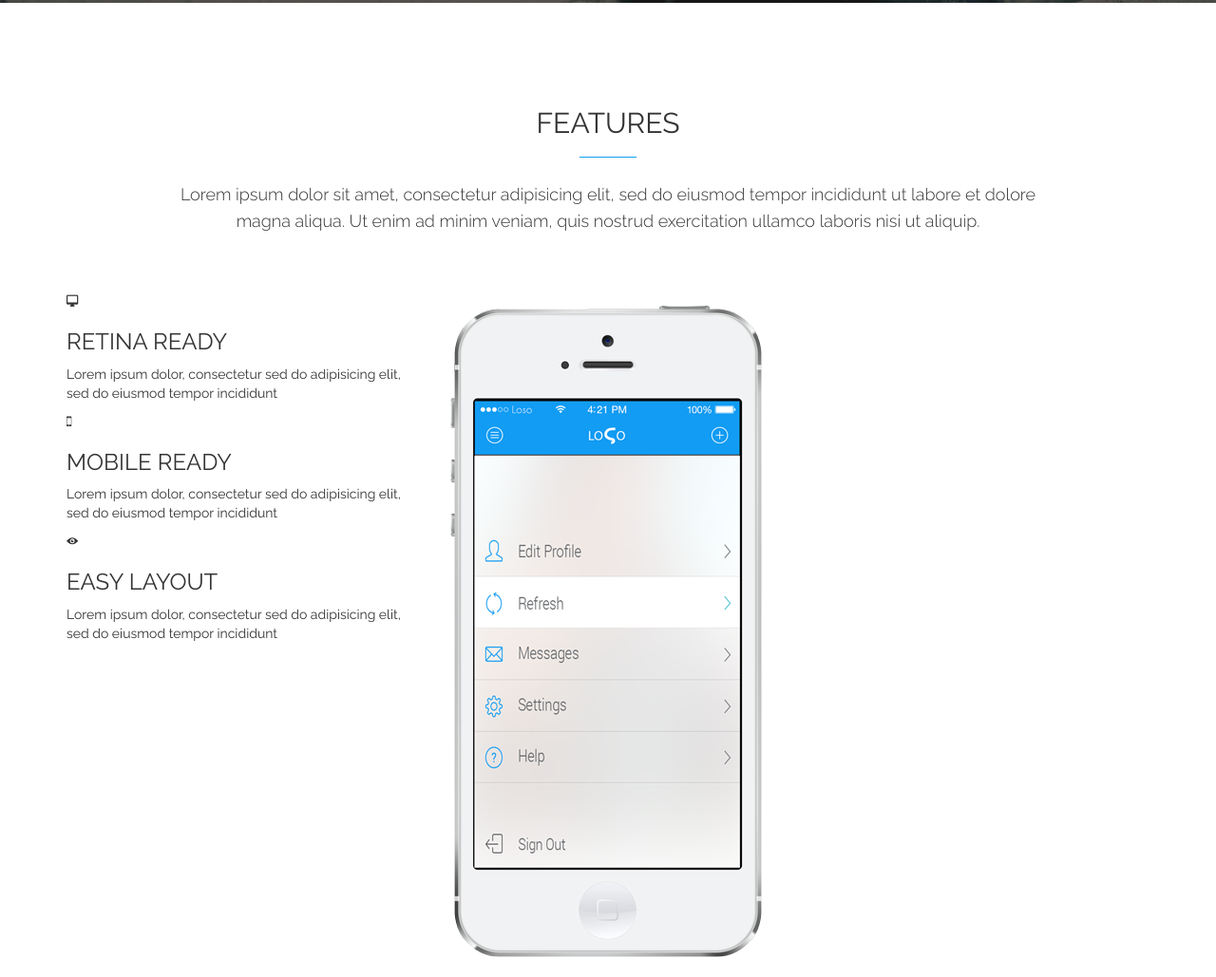
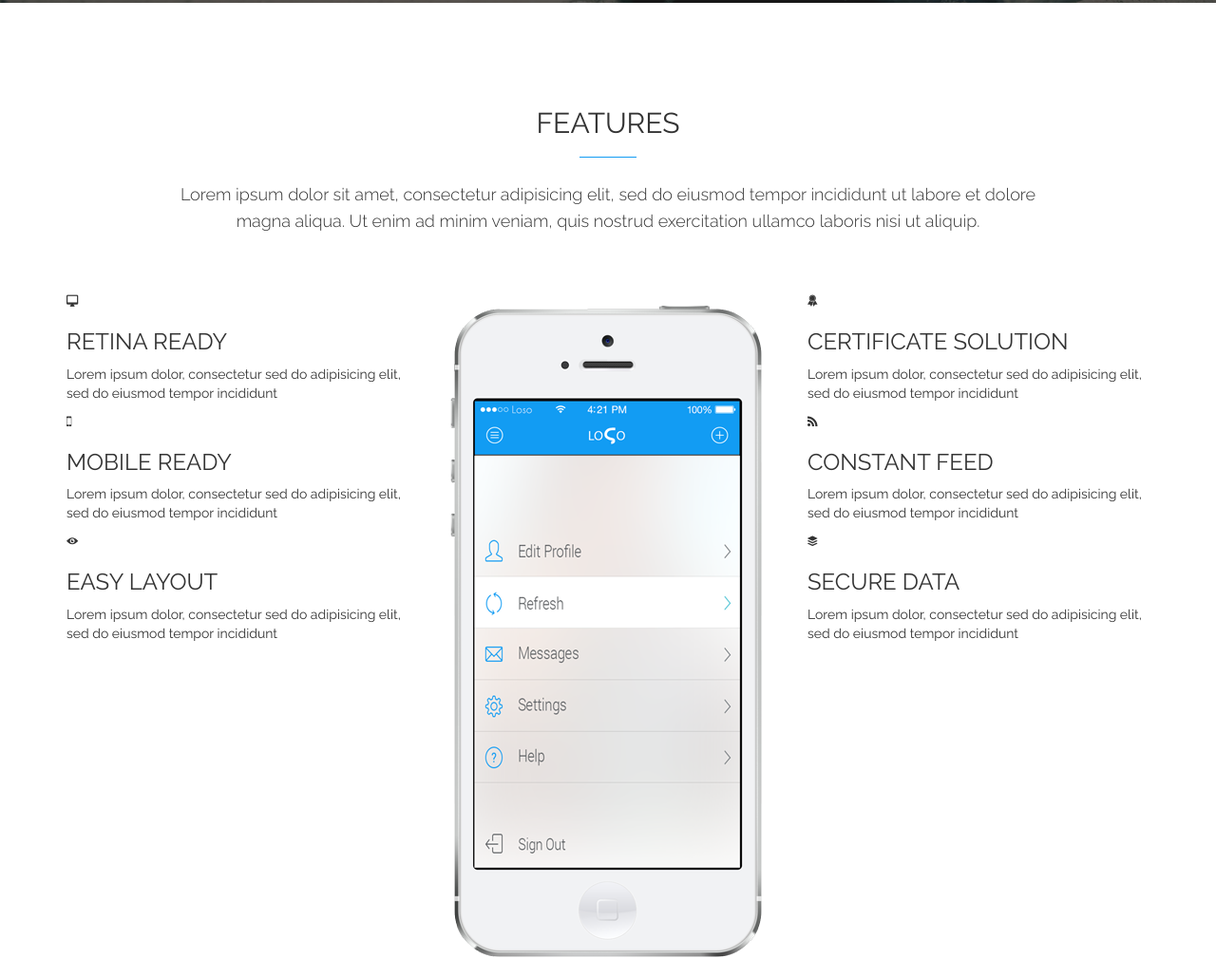
Before and after one commit to GGaelle/Projet-Loso, a plain HTML site: page index.html in a window 1280 px wide. Shown: the part 2143-3172 px from the top of the page at 95% size. Drawn offline with Linux system fonts and the light colour scheme; files whose address does not match are found by name.

Commit message:
fin du html features

```diff
--- a/index.html
+++ b/index.html
@@ -367,6 +367,53 @@ alt="header iphone">
                         </div>
 
 
+                        <div class="col-md-4">
+
+                            <!-- right feature item 01 -->
+                            <div class="right-feature-item">
+
+                            <!-- Icon -->
+                            <div class="right-feature-item-icons">
+                                <i class="ion ion-ribbon-b"></i>
+
+                                </div>
+
+                                <!-- feature item title & description -->
+                                <h3> CERTIFICATE SOLUTION </h3>
+                                <p>Lorem ipsum dolor, consectetur sed do adipisicing elit, sed do eiusmod tempor incididunt</p>
+                            </div>
+
+                            <!-- right feature item 02 -->
+                            <div class="right-feature-item">
+
+                            <!-- Icon -->
+                            <div class="right-feature-item-icons">
+                                <i class="ion ion-social-rss"></i>
+
+                                </div>
+
+                                <!-- feature item title & description -->
+                                <h3> CONSTANT FEED </h3>
+                                <p>Lorem ipsum dolor, consectetur sed do adipisicing elit, sed do eiusmod tempor incididunt</p>
+                            </div>
+
+                            <!-- right feature item 03 -->
+                            <div class="right-feature-item">
+
+                            <!-- Icon -->
+                            <div class="right-feature-item-icons">
+                                <i class="ion ion-social-buffer"></i>
+
+                                </div>
+
+                                <!-- feature item title & description -->
+                                <h3> SECURE DATA </h3>
+                                <p>Lorem ipsum dolor, consectetur sed do adipisicing elit, sed do eiusmod tempor incididunt</p>
+                            </div>
+
+
+                        </div>
+
                     </div>
 
                 </div>
```
